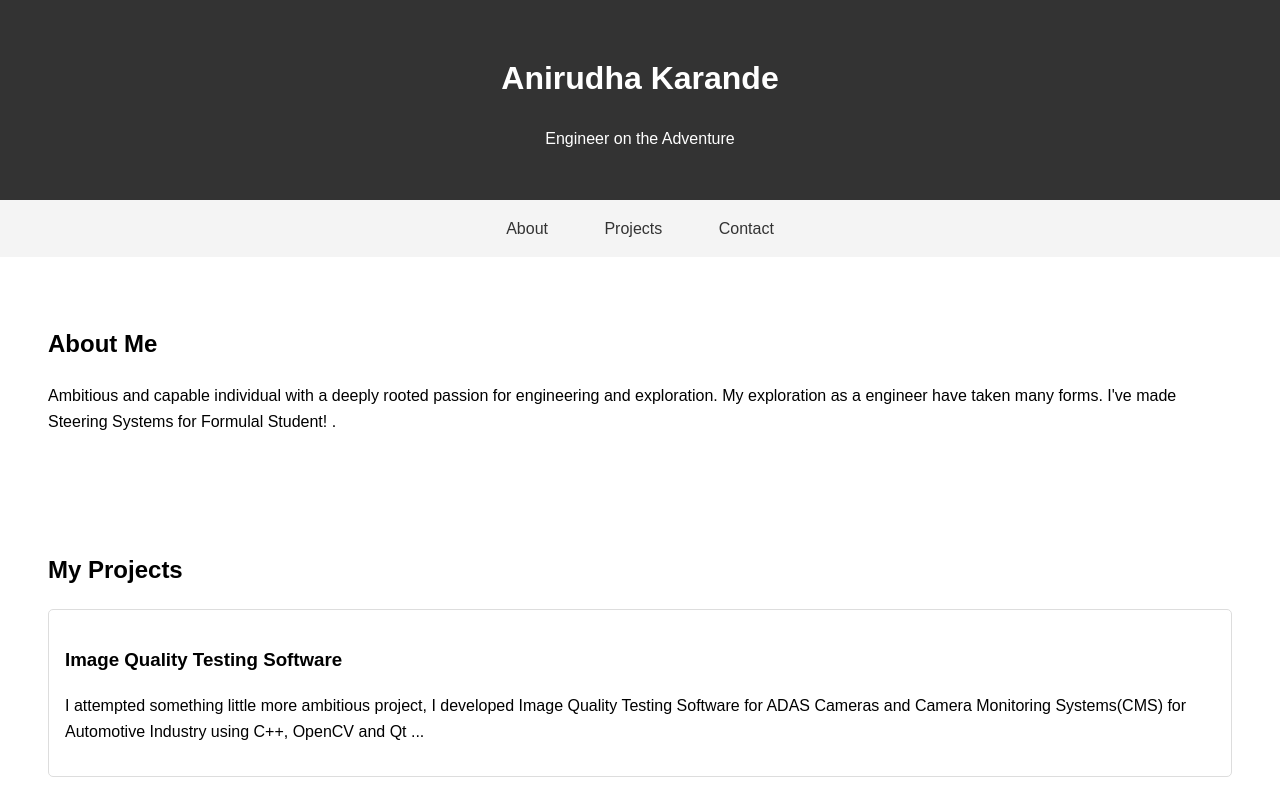
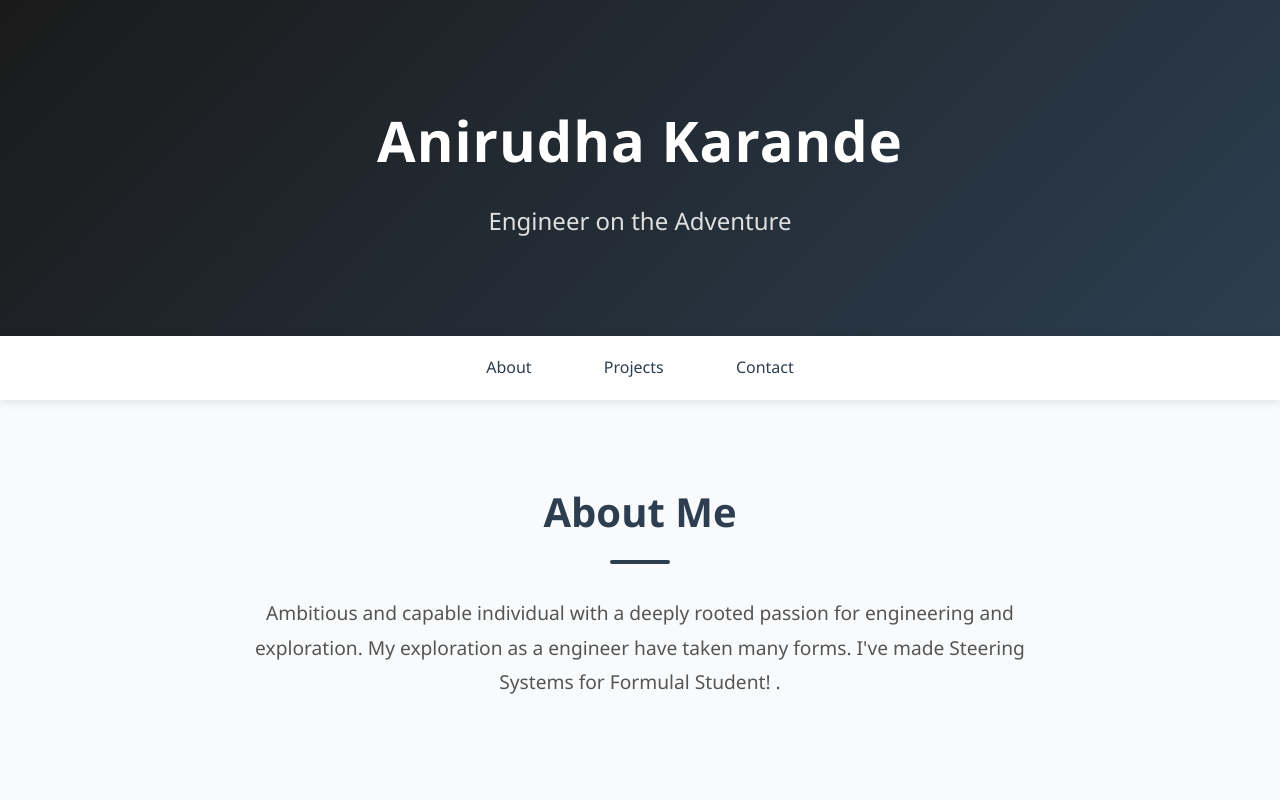
Before and after one commit to Anirudha77101/Anirudha77101.github.io, a plain HTML site: page index.html in a window 1280 px wide. Shown: the top 800 px of the page. Drawn offline with Linux system fonts and the light colour scheme.

Commit message:
Update style.css

```diff
--- a/style.css
+++ b/style.css
@@ -1,38 +1,187 @@
-body {
-    font-family: Arial, sans-serif;
+/* Modern CSS Reset */
+* {
     margin: 0;
     padding: 0;
-    line-height: 1.6;
+    box-sizing: border-box;
 }
 
-header {
-    background: #333;
-    color: white;
-    text-align: center;
-    padding: 2rem;
+/* Base Styles */
+body {
+    font-family: 'Segoe UI', Tahoma, Geneva, Verdana, sans-serif;
+    line-height: 1.6;
+    color: #333;
+    background-color: #f9fafb;
 }
 
+/* Header Styles */
+header {
+    background: linear-gradient(135deg, #1a1a1a 0%, #2c3e50 100%);
+    color: white;
+    padding: 6rem 2rem;
+    text-align: center;
+    position: relative;
+    overflow: hidden;
+}
+
+header h1 {
+    font-size: 3.5rem;
+    margin-bottom: 1rem;
+    font-weight: 700;
+    letter-spacing: 1px;
+    animation: fadeInDown 1s ease-out;
+}
+
+header p {
+    font-size: 1.5rem;
+    color: #e0e0e0;
+    font-weight: 300;
+    animation: fadeInUp 1s ease-out;
+}
+
+/* Navigation */
 nav {
-    background: #f4f4f4;
-    padding: 1rem;
+    background: white;
+    padding: 1.2rem;
+    text-align: center;
+    box-shadow: 0 2px 10px rgba(0,0,0,0.1);
+    position: sticky;
+    top: 0;
+    z-index: 100;
+}
+
+nav a {
+    color: #2c3e50;
+    text-decoration: none;
+    padding: 0.7rem 1.5rem;
+    margin: 0 10px;
+    font-weight: 500;
+    transition: all 0.3s ease;
+    border-radius: 25px;
+}
+
+nav a:hover {
+    background-color: #2c3e50;
+    color: white;
+}
+
+/* Section Styles */
+section {
+    padding: 5rem 2rem;
+    max-width: 1200px;
+    margin: 0 auto;
+}
+
+section h2 {
+    font-size: 2.5rem;
+    color: #2c3e50;
+    margin-bottom: 2rem;
+    text-align: center;
+    position: relative;
+}
+
+section h2::after {
+    content: '';
+    display: block;
+    width: 60px;
+    height: 4px;
+    background: #2c3e50;
+    margin: 1rem auto;
+    border-radius: 2px;
+}
+
+/* About Section */
+#about p {
+    font-size: 1.2rem;
+    line-height: 1.8;
+    color: #555;
+    max-width: 800px;
+    margin: 0 auto;
     text-align: center;
 }
 
-nav a {
-    color: #333;
-    text-decoration: none;
-    padding: 0.5rem 1rem;
-    margin: 0 10px;
+/* Projects Section */
+.project {
+    background: white;
+    border-radius: 15px;
+    padding: 2rem;
+    margin: 2rem 0;
+    box-shadow: 0 5px 15px rgba(0,0,0,0.1);
+    transition: transform 0.3s ease;
 }
 
-section {
-    padding: 2rem;
-    margin: 1rem;
+.project:hover {
+    transform: translateY(-5px);
 }
 
-.project {
-    border: 1px solid #ddd;
-    padding: 1rem;
+.project h3 {
+    color: #2c3e50;
+    font-size: 1.5rem;
+    margin-bottom: 1rem;
+}
+
+.project p {
+    color: #666;
+    line-height: 1.7;
+}
+
+/* Contact Section */
+#contact {
+    background: #f8f9fa;
+    text-align: center;
+}
+
+#contact p {
+    font-size: 1.2rem;
     margin: 1rem 0;
-    border-radius: 5px;
+    color: #555;
 }
+
+#contact a {
+    color: #2c3e50;
+    text-decoration: none;
+    transition: color 0.3s ease;
+}
+
+#contact a:hover {
+    color: #1abc9c;
+}
+
+/* Animations */
+@keyframes fadeInDown {
+    from {
+        opacity: 0;
+        transform: translateY(-20px);
+    }
+    to {
+        opacity: 1;
+        transform: translateY(0);
+    }
+}
+
+@keyframes fadeInUp {
+    from {
+        opacity: 0;
+        transform: translateY(20px);
+    }
+    to {
+        opacity: 1;
+        transform: translateY(0);
+    }
+}
+
+/* Responsive Design */
+@media (max-width: 768px) {
+    header h1 {
+        font-size: 2.5rem;
+    }
+    header p {
+        font-size: 1.2rem;
+    }
+    nav a {
+        display: inline-block;
+        margin: 5px;
+    }
+    section {
+        padding: 3rem 1rem;
+    }
+}
```
